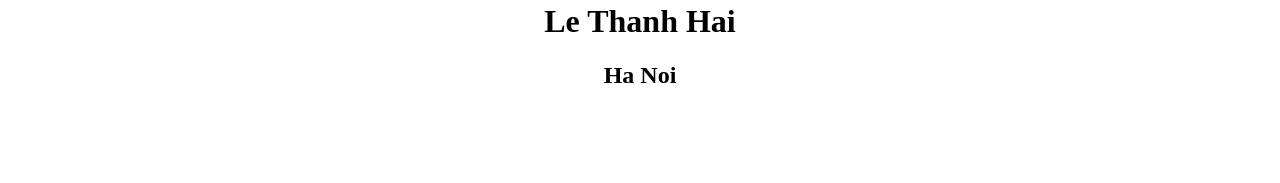
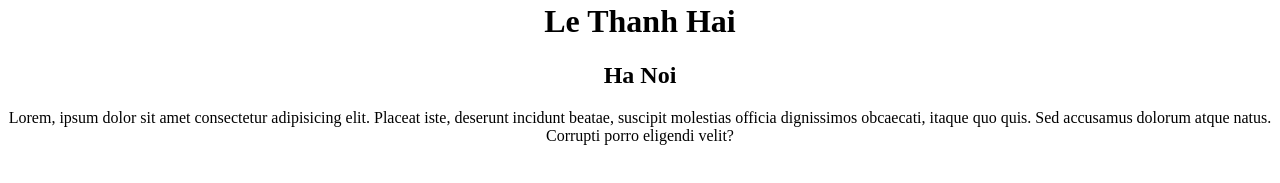
Before and after one commit to nolstagia/Profile, a plain HTML site: page index.html in a window 1280 px wide. Shown: the part 105-288 px from the top of the page. Drawn offline with Linux system fonts and the light colour scheme.

Commit message:
add lorem

```diff
--- a/index.html
+++ b/index.html
@@ -12,8 +12,14 @@
         src="https://m.media-amazon.com/images/M/MV5BMjM0MjM0NjYyMF5BMl5BanBnXkFtZTgwNTMzNzI3NTM@._V1_QL75_UX468_.jpg"
         alt=""
       />
-      <h1 style="font-family: 'Times New Roman', Times, serif;"> Le Thanh Hai</h1>
+      <h1 style="font-family: 'Times New Roman', Times, serif">Le Thanh Hai</h1>
       <h2>Ha Noi</h2>
+      <p>
+        Lorem, ipsum dolor sit amet consectetur adipisicing elit. Placeat iste,
+        deserunt incidunt beatae, suscipit molestias officia dignissimos
+        obcaecati, itaque quo quis. Sed accusamus dolorum atque natus. Corrupti
+        porro eligendi velit?
+      </p>
     </center>
   </body>
 </html>
```
